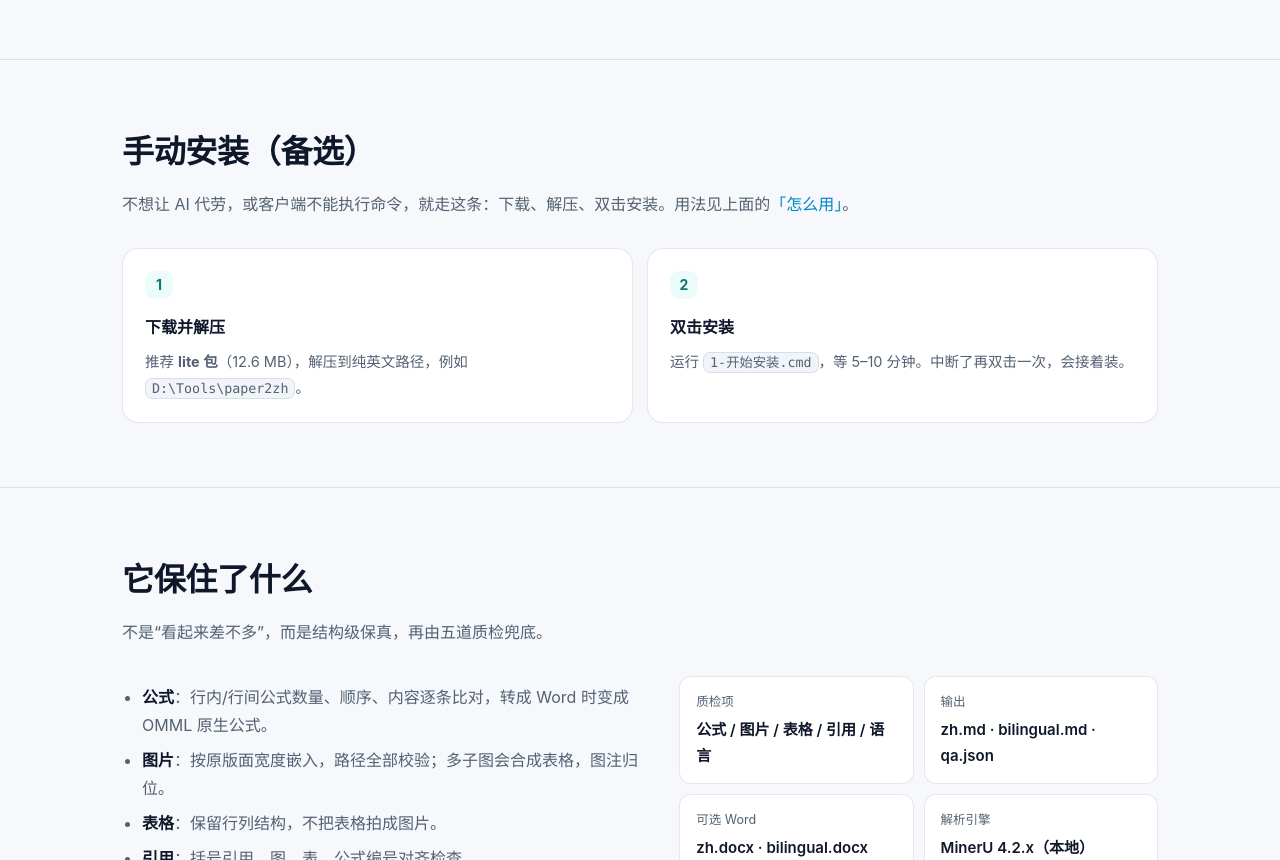
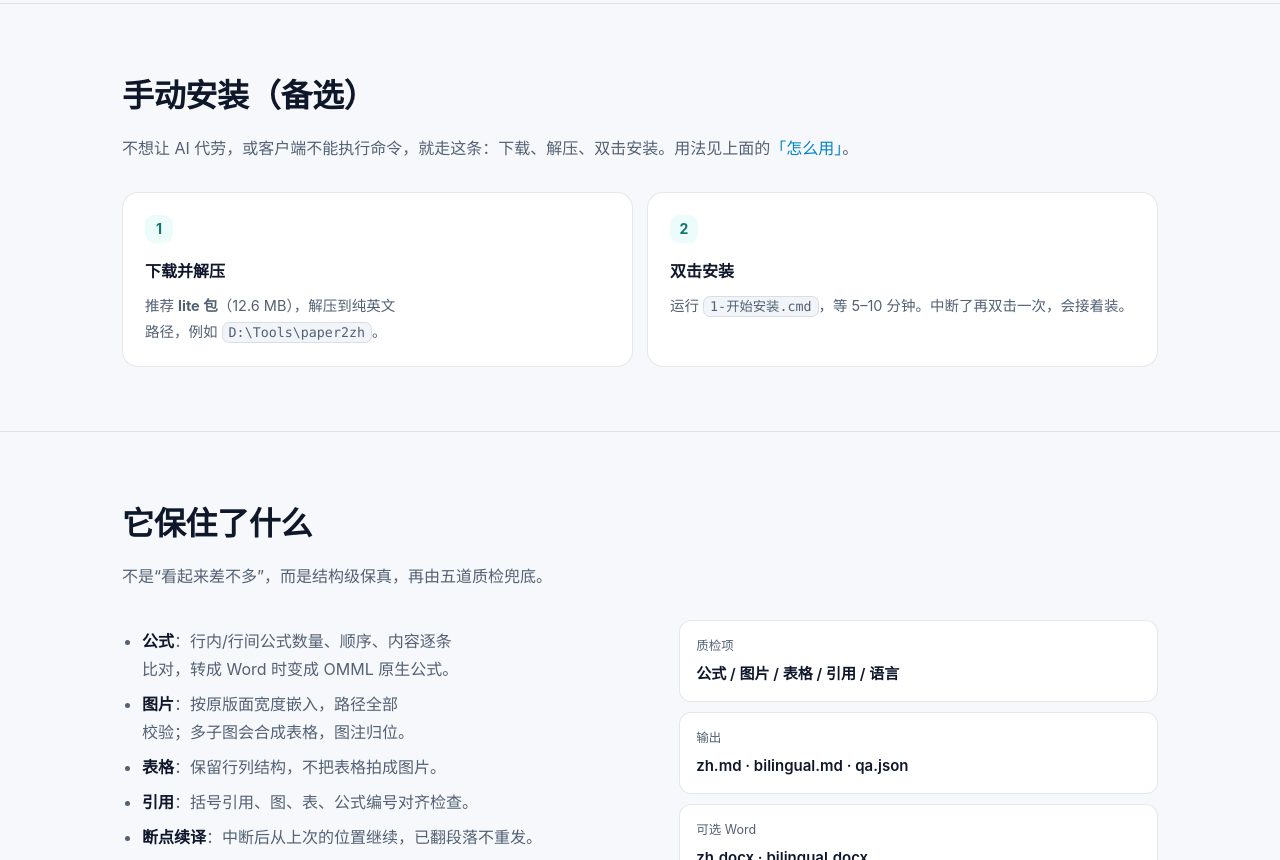
Before and after one commit to Hyp3rY/paper2zh, a plain HTML site: page docs/index.html in a window 1280 px wide. Shown: the part 1940-2800 px from the top of the page. Drawn offline with Linux system fonts and the light colour scheme.

Commit message:
docs: balance text to avoid orphan lines

```diff
--- a/docs/index.html
+++ b/docs/index.html
@@ -41,7 +41,9 @@
   body{
     margin:0;background:var(--bg);color:var(--text);
     font:16px/1.75 -apple-system,BlinkMacSystemFont,"Segoe UI","Microsoft YaHei",sans-serif;
+    text-wrap:pretty;
   }
+  h1,h2,h3{text-wrap:balance}
   a{color:var(--brand-2);text-decoration:none}
   a:hover{text-decoration:underline}
   .wrap{max-width:var(--max);margin:0 auto;padding:0 22px}
@@ -76,7 +78,7 @@
   .hero-meta b{color:var(--text);font-weight:600}
   section{padding:64px 0;border-bottom:1px solid var(--line)}
   h2{font-size:clamp(24px,3vw,32px);margin:0 0 10px;letter-spacing:-.01em}
-  .sub{color:var(--muted);margin:0 0 30px;max-width:760px}
+  .sub{color:var(--muted);margin:0 0 30px;max-width:820px}
   .grid{display:grid;grid-template-columns:repeat(3,1fr);gap:14px}
   .card{
     background:var(--panel);border:1px solid var(--line);border-radius:var(--radius);
@@ -85,6 +87,7 @@
   .card .ico{font-size:22px;line-height:1;margin-bottom:12px}
   .card h3{margin:0 0 8px;font-size:16.5px}
   .card p{margin:0;color:var(--muted);font-size:14.5px}
+  .card p,.step p,ul.clean li,.kv .v,.note{text-wrap:balance}
   .steps{display:grid;grid-template-columns:repeat(3,1fr);gap:14px;counter-reset:step}
   .steps.two-steps{grid-template-columns:repeat(2,1fr)}
   .step{background:var(--panel);border:1px solid var(--line);border-radius:var(--radius);padding:22px;position:relative}
@@ -141,6 +144,7 @@
   ul.clean li{margin:7px 0}
   ul.clean b{color:var(--text);font-weight:600}
   .kvs{display:grid;grid-template-columns:repeat(2,1fr);gap:10px}
+  .two .kvs{grid-template-columns:1fr}
   .kv{background:var(--panel);border:1px solid var(--line);border-radius:12px;padding:14px 16px}
   .kv .k{color:var(--muted);font-size:12.5px;margin-bottom:4px}
   .kv .v{font-weight:600;font-size:15px}
```
